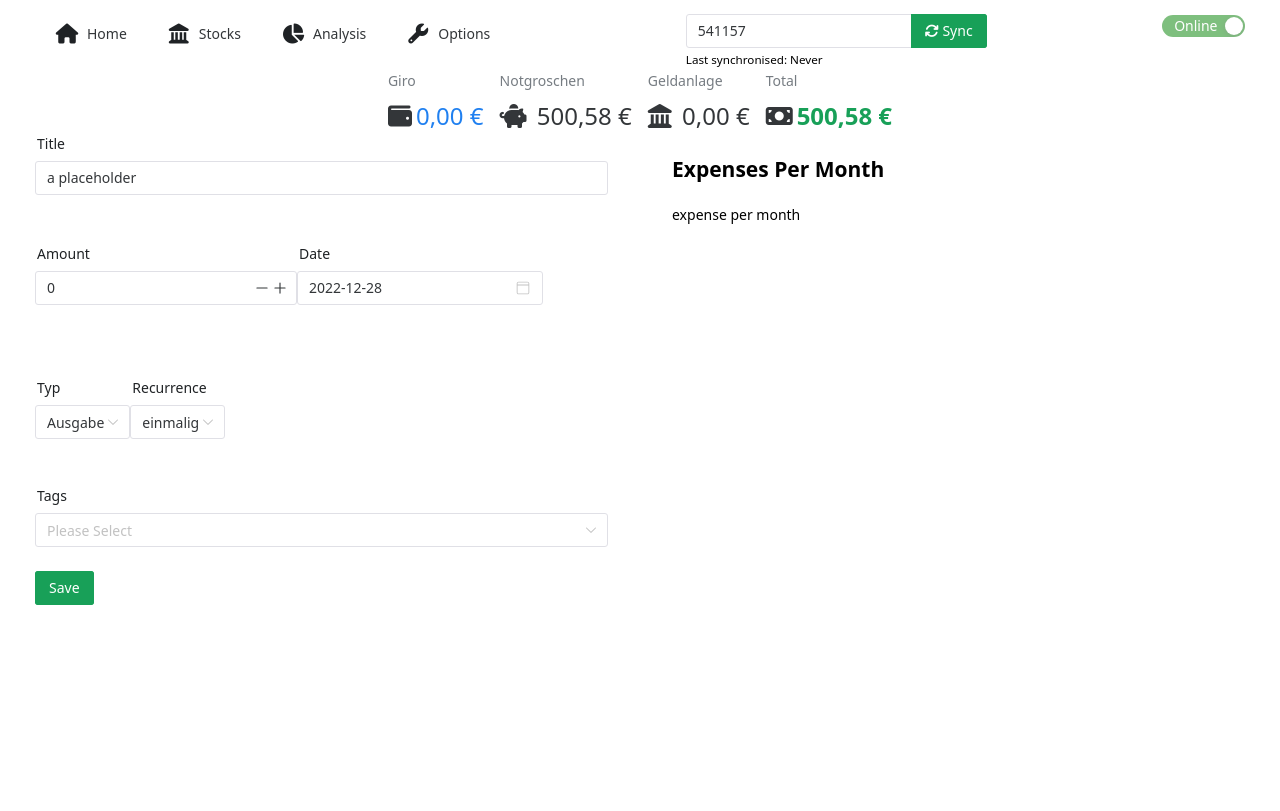
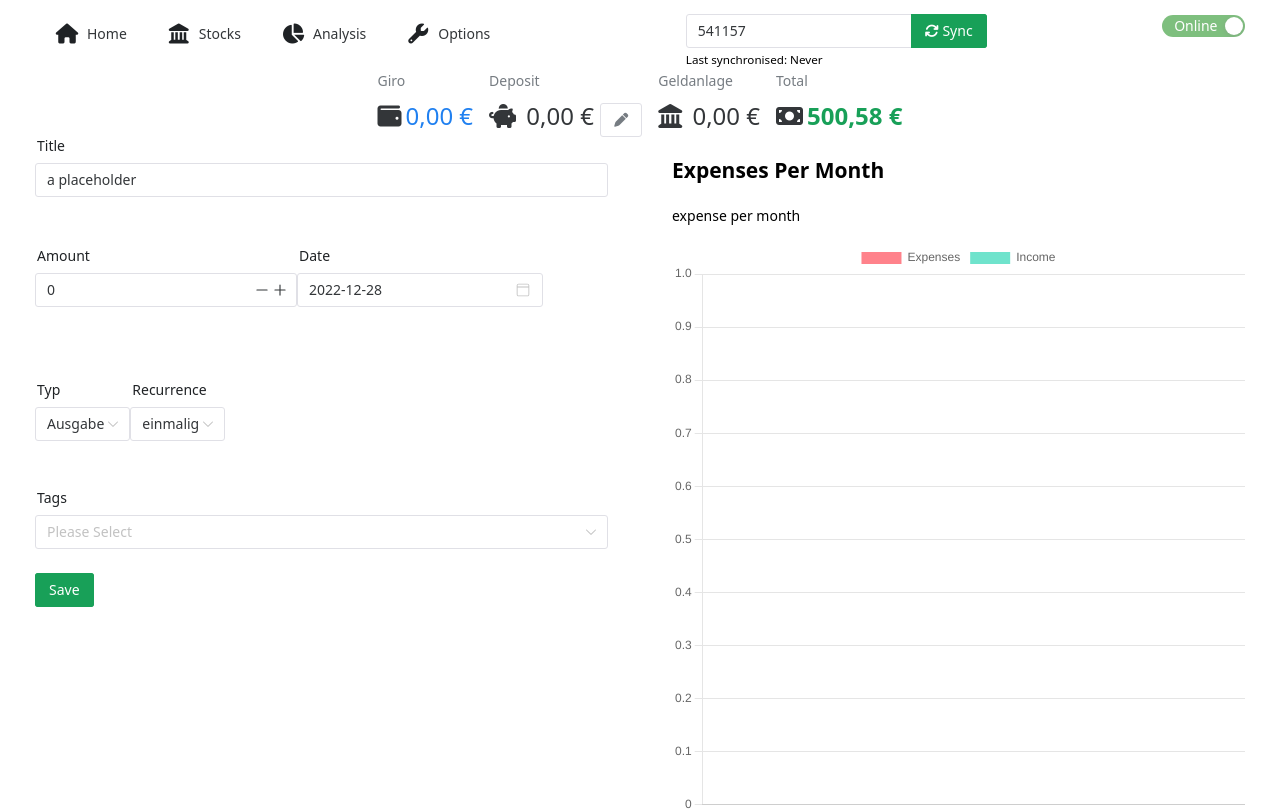
Before and after one commit to njustus/budgeting, a Vue app in the folder app/: page /stocks#/transactions in a window 1280 px wide. Shown: the top 811 px of the page. Built offline with nearby package versions, Linux system fonts and the light colour scheme.

Commit message:
edit deposit

```diff
--- a/app/src/components/evaluations/dashboard-headline.vue
+++ b/app/src/components/evaluations/dashboard-headline.vue
@@ -1,8 +1,9 @@
 <script setup lang="ts">
 import {useAppStore} from '@/stores/app-state'
+import FaIcon from '@/components/common/fa-icon.vue'
 import {currency} from '@/utils/formats'
-import FaIcon from '@/components/common/fa-icon.vue'
 import {computed} from "vue";
+import DepositCounter from "@/components/evaluations/deposit-counter.vue";
 
 const store = useAppStore()
 const notgroschen = 500.58
@@ -21,12 +22,8 @@ const everything = computed(() => store.totalBalance + notgroschen + depot.value
         <n-text :type="'info'">{{ currency.format(store.totalBalance) }}</n-text>
       </n-statistic>
 
-      <n-statistic label="Notgroschen">
-        <template #prefix>
-          <FaIcon icon="piggy-bank"></FaIcon>
-        </template>
-        {{ currency.format(notgroschen) }}
-      </n-statistic>
+
+      <deposit-counter></deposit-counter>
 
       <n-statistic label="Geldanlage">
         <template #prefix>
--- /dev/null
+++ b/app/src/components/evaluations/deposit-counter.vue
@@ -0,0 +1,33 @@
+<script setup lang="ts">
+import {useAppStore} from '@/stores/app-state'
+import {currency} from '@/utils/formats'
+import FaIcon from '@/components/common/fa-icon.vue'
+import {ref} from "vue";
+
+const store = useAppStore()
+const edit$ = ref<number|null>(null)
+
+function persistDeposit() {
+  store.updateDeposit(edit$.value!)
+  edit$.value = null
+}
+
+</script>
+
+<template>
+  <n-statistic label="Deposit" v-if="!edit$">
+      <template #prefix>
+        <FaIcon icon="piggy-bank"></FaIcon>
+      </template>
+      {{ currency.format(store.deposit.balance) }}
+    <n-button :type="'tertiary'" @click="() => edit$ = store.deposit.balance"><FaIcon icon="pen"></FaIcon></n-button>
+  </n-statistic>
+
+  <n-statistic label="Deposit" v-if="edit$">
+    <n-input-number v-model:value="edit$" @focusout="persistDeposit" />
+  </n-statistic>
+</template>
+
+<style scoped>
+
+</style>
--- a/app/src/models/state.ts
+++ b/app/src/models/state.ts
@@ -1,6 +1,11 @@
 import * as R from 'ramda'
+import type {SubscribedStock} from "@/models";
 import {type Tag, type Transaction, type TransactionRange, zeroTransactionRange} from "@/models";
-import type {SubscribedStock} from "@/models";
+
+export interface Account {
+  balance: number
+  timestamp: Date
+}
 
 export interface AppState {
   transactions: Transaction[]
@@ -9,6 +14,7 @@ export interface AppState {
   stateKey: string
   lastSynced?: Date
   isOnline: boolean
+  deposits: Account[]
 
   depot: {
     subscribedStocks: SubscribedStock[]
@@ -39,6 +45,11 @@ export function generateStateKey(): string {
   return R.range(0, 6).map((_) => randomInteger(9)).join('')
 }
 
+export const zeroAccount: Account = {
+  balance: 0.0,
+  timestamp: new Date()
+}
+
 export function zero(): AppState {
   const transactions: Transaction[] = []
   return {
@@ -47,6 +58,7 @@ export function zero(): AppState {
     tags,
     stateKey: generateStateKey(),
     isOnline: true,
+    deposits: [],
     depot: zeroDepot
   }
 }
--- a/app/src/stores/app-state.ts
+++ b/app/src/stores/app-state.ts
@@ -1,4 +1,5 @@
 import {
+  type Account,
   type AppState,
   generateStateKey,
   type StockInfo,
@@ -7,6 +8,7 @@ import {
   TransactionRecurrence,
   TransactionType,
   zero,
+  zeroAccount,
   zeroDepot
 } from '@/models'
 import {defineStore} from 'pinia'
@@ -26,6 +28,7 @@ export const useAppStore = defineStore('app-state', {
     appState.stateKey =  appState.stateKey || generateStateKey()
     appState.lastSynced = appState.lastSynced ? new Date(appState.lastSynced) : null
     appState.depot = appState.depot || zeroDepot
+    appState.deposits = appState.deposits || []
 
     return appState
   },
@@ -57,6 +60,13 @@ export const useAppStore = defineStore('app-state', {
     },
     deleteStockById(id: string) {
       this.depot.subscribedStocks = this.depot.subscribedStocks.filter(st => st.id !== id)
+    },
+
+    updateDeposit(balance:number) {
+      this.deposits.push({
+        balance,
+        timestamp: new Date()
+      })
     }
   },
   getters: { //TODO should all be memoized
@@ -124,6 +134,11 @@ export const useAppStore = defineStore('app-state', {
 
     depotBalance(state: AppState): number {
       return R.sum(state.depot.subscribedStocks.map(stock => stock.count*stock.stockInfo.exchange.price))
+    },
+
+    deposit(state: AppState): Account {
+      return (state.deposits.length > 0) ?
+        state.deposits[state.deposits.length - 1] : zeroAccount
     }
   }
 })
```
